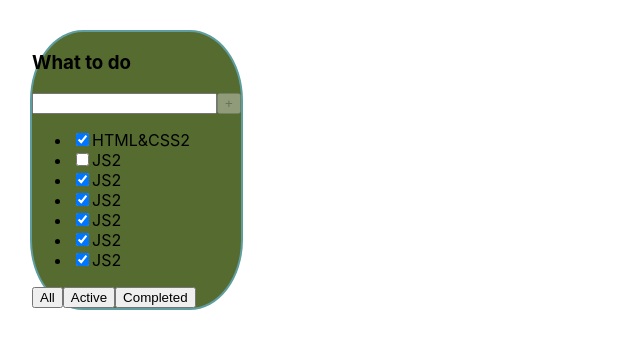
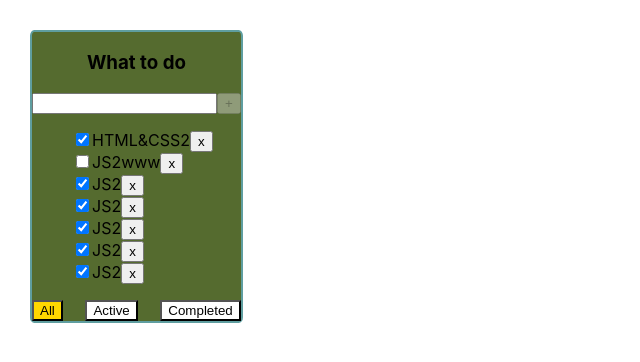
Before and after one commit to IvanovMike2023/TodoList, a React (Create React App) app: page / in a window 1280 px wide. Shown: the top 362 px of the page, without its empty margins (0-640 px from the left). Built offline with nearby package versions, Linux system fonts and the light colour scheme.

Commit message:
lesson 4

```diff
--- a/src/App.css
+++ b/src/App.css
@@ -9,5 +9,26 @@
 .todolist{
   border: 2px solid cadetblue;
   background-color: darkolivegreen;
-  border-radius: 25%;
+  border-radius: 2%;
 }
+.title-todolist{
+  text-align: center;
+}
+.filter-btn-active{
+  background-color: gold;
+  color: black;
+}
+.filter-btn{
+  background-color: white;
+}
+.filter-btn-wrapper{
+  display: flex;
+  justify-content: space-between;
+}
+.task-list{
+  list-style: none;
+}
+.error-input{
+  border: 2px red solid;
+  outline: none;
+}
--- a/src/App.tsx
+++ b/src/App.tsx
@@ -1,30 +1,37 @@
 import React, {useState} from 'react';
 import './App.css';
-import TodoList, { TaskType} from "./TodoList";
+import TodoList, {TaskType} from "./TodoList";
 import {v1} from "uuid";
 
 export type FilterText = 'All' | 'Completed' | 'Active'
 
 function App() {
     const TodoTitle: string = "What to do"
-    let [task, SetTask] = useState([
+    let [tasks, SetTasks] = useState([
         {taskId: v1(), title: "HTML&CSS2", isDone: true},
-        {taskId: v1(), title: "JS2", isDone: false},
+        {taskId: v1(), title: "JS2www", isDone: false},
         {taskId: v1(), title: "JS2", isDone: true},
         {taskId: v1(), title: "JS2", isDone: true},
         {taskId: v1(), title: "JS2", isDone: true},
         {taskId: v1(), title: "JS2", isDone: true},
         {taskId: v1(), title: "JS2", isDone: true}
     ])
+    const changeTaskStatus = (taskId: string, newIsDoneValue: boolean) => {
+        SetTasks(tasks.map(t => t.taskId === taskId ? {...t, isDone: newIsDoneValue} : t))
+    }
+const removeTask=(Id:string)=>{
+        SetTasks(tasks.filter(t=>t.taskId!=Id))
+}
+
     let [filter, Setfilter] = useState<FilterText>('All')
     const AddTasks = (title: string) => {
-        let newTask: TaskType= {
+        let newTask: TaskType = {
             taskId: v1(),
             title: title,
             isDone: false
         }
-        let newTasks = [newTask, ...task]
-        SetTask(newTasks)
+        let newTasks = [newTask, ...tasks]
+        SetTasks(newTasks)
     }
     const ChangeFilter = (newfilter: FilterText) => {
         Setfilter(newfilter)
@@ -32,20 +39,16 @@ function App() {
     const getTasks = (tasks: TaskType[], newfilter: FilterText) => {
         switch (newfilter) {
             case "Active":
-                return task.filter(t => !t.isDone )
-
+                return tasks.filter(t => !t.isDone)
             case "Completed":
-                return task.filter(t => !t.isDone )
-
+                return tasks.filter(t => t.isDone)
             default:
-                return task
+                return tasks
         }
     }
-
     return (
         <div className="App">
-            <TodoList ChangeFilter={ChangeFilter} title={TodoTitle} tasks={getTasks(task, filter)} AddTasks={AddTasks}/>
-
+            <TodoList removeTask={removeTask} filter={filter} changeTaskStatus={changeTaskStatus} ChangeFilter={ChangeFilter} title={TodoTitle} tasks={getTasks(tasks, filter)} AddTasks={AddTasks}/>
         </div>
     );
 }
--- a/src/TodoList.tsx
+++ b/src/TodoList.tsx
@@ -6,51 +6,77 @@ export type TaskType = {
     title: string,
     isDone: boolean
 }
+
 export interface TodoPropsType {
     title: string,
     tasks: TaskType[],
+    filter: string,
     ChangeFilter: (name: FilterText) => void,
     AddTasks: (title: string) => void
+    changeTaskStatus: (taskid: string, newIsDone: boolean) => void
+    removeTask:(id:string)=>void
 }
+
 const TodoList: FC<TodoPropsType> = (props) => {
     const TasksJSX: Array<JSX.Element> = props.tasks.map((m: TaskType) => {
-
+        const SetchangeTaskStatus = (e: ChangeEvent<HTMLInputElement>) => {
+            props.changeTaskStatus(m.taskId, e.currentTarget.checked)
+        }
+        const setremoveTask=()=>{
+            props.removeTask(m.taskId)
+        }
         return (
-            <li key={m.taskId}><input type="checkbox" checked={m.isDone}/>
-                <span>{m.title}</span></li>
+            <li className={'task-list'} key={m.taskId}><input onChange={SetchangeTaskStatus} type="checkbox" checked={m.isDone}/>
+                <span>{m.title}</span><button onClick={setremoveTask}>x</button></li>
         )
     })
-    let [titleTasks, settitleTasks] = useState('')
-    const setTitleHandler = (e: ChangeEvent<HTMLInputElement>) => settitleTasks(e.currentTarget.value)
-    const addTaskHandler = ()=> {
-        props.AddTasks(titleTasks)
+    const [titleTasks, settitleTasks] = useState('')
+    const [error, setError] = useState<boolean>(false)
+    const setTitleHandler = (e: ChangeEvent<HTMLInputElement>) => {
+        settitleTasks(e.currentTarget.value)
+    setError(false)
+    }
+    const addTaskHandler = () => {
+        const trimmedtitle=titleTasks.trim()
+        if(trimmedtitle){
+            props.AddTasks(titleTasks)
+        }
+        else {
+            setError(true)
+        }
         settitleTasks('')
     }
 
-    const handlerCreator=(filter:FilterText)=>()=> props.ChangeFilter(filter)
+    const handlerCreator = (filter: FilterText) => () => props.ChangeFilter(filter)
     const titleMaxLength = 25
-    const isAddBtnDisabled: boolean = !titleTasks.length  || titleTasks.length > titleMaxLength
+    const isAddBtnDisabled: boolean = !titleTasks.length || titleTasks.length > titleMaxLength
     const isTitleLengthTooLong: boolean = titleTasks.length > titleMaxLength
-    const addTaskonKeyHandler=(e:KeyboardEvent<HTMLInputElement>)=>{e.key ==='Enter' && !isAddBtnDisabled && addTaskHandler()  }
+    const addTaskonKeyHandler = (e: KeyboardEvent<HTMLInputElement>) => {
+        e.key === 'Enter' && !isAddBtnDisabled && addTaskHandler()
+    }
     const titleMaxLengthWarning = isTitleLengthTooLong
         ? <div style={{color: 'red'}}>Title is to long</div>
         : null
+    const usermessage =error?
+        <div style={{color: 'red'}}>Title is strong reqwired</div>
+        :null
     return (
         <div className="todolist">
-            <h3>{props.title}</h3>
+            <h3 className={'title-todolist'}>{props.title}</h3>
             <div>
-                <input onChange={setTitleHandler} value={titleTasks} onKeyDown={addTaskonKeyHandler}/>
+                <input onChange={setTitleHandler} value={titleTasks} onKeyDown={addTaskonKeyHandler} className={isTitleLengthTooLong || error ? 'error-input':''}/>
                 <button disabled={isAddBtnDisabled} onClick={addTaskHandler}>+
                 </button>
-                {titleMaxLengthWarning}
+                {titleMaxLengthWarning || usermessage}
+
             </div>
             <ul>
                 {TasksJSX}
             </ul>
-            <div>
-                <button onClick={handlerCreator('All')}>All</button>
-                <button onClick={handlerCreator('Active')}>Active</button>
-                <button onClick={handlerCreator('Completed')}>Completed</button>
+            <div className={'filter-btn-wrapper'}>
+                <button className={props.filter==='All' ? 'filter-btn-active': 'filter-btn'} onClick={handlerCreator('All')}>All</button>
+                <button className={props.filter==='Active' ? 'filter-btn-active': 'filter-btn'} onClick={handlerCreator('Active')}>Active</button>
+                <button  className={props.filter==='Completed' ? 'filter-btn-active': 'filter-btn'} onClick={handlerCreator('Completed')}>Completed</button>
             </div>
         </div>
     )
```
